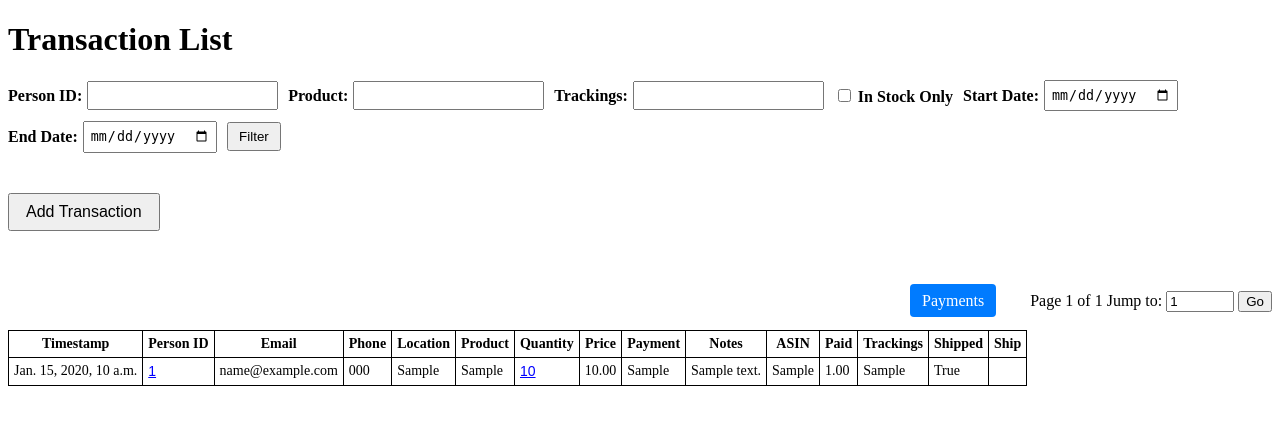
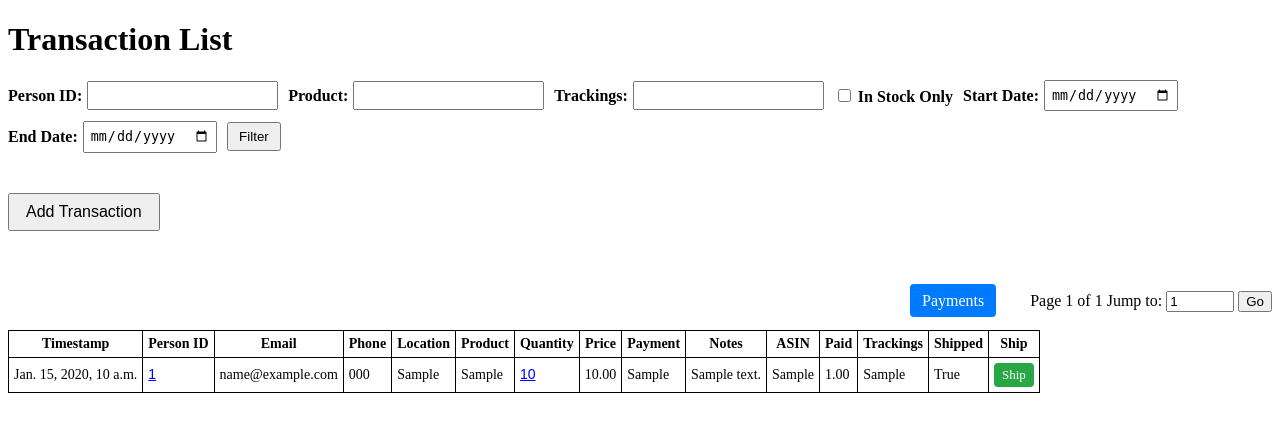
Before and after one commit to albertduu/DjangoTransactions, a Django app: page / in a window 1280 px wide. Shown: the top 432 px of the page. Run offline with Django 5.2, Linux system fonts and the light colour scheme; tables that the repository leaves empty hold one stand-in row (values such as "Sample post").

Commit message:
Added shipments

```diff
--- a/transactions/templates/transactions/list.html
+++ b/transactions/templates/transactions/list.html
@@ -113,6 +113,17 @@
         .tab-bar a:hover {
             background: #0056b3;
         }
+
+        .ship-btn {
+            display: inline-block;
+            padding: 4px 8px;
+            background: #28a745;
+            color: white;
+            text-decoration: none;
+            border-radius: 4px;
+            font-size: 13px;
+        }
+        .ship-btn:hover { background: #218838; }
     </style>
 </head>
 <body>
@@ -155,11 +166,10 @@
         <button type="submit">Filter</button>
     </form>
 
-
     <!-- Add Transaction Button -->
     <button id="openPopup">Add Transaction</button>
 
-        <!-- Top Right Controls -->
+    <!-- Top Right Controls -->
     <div style="text-align: right; margin-bottom: 10px;">
         <!-- Payments Tab -->
         <div class="tab-bar" style="display: inline-block;">
@@ -198,6 +208,7 @@
             <th>Location</th><th>Product</th><th>Quantity</th><th>Price</th><th>Payment</th>
             <th>Notes</th><th>ASIN</th><th>Paid</th><th>Trackings</th><th>Shipped</th><th>Ship</th>
         </tr>
+
         {% for t in transactions %}
         <tr>
             <td>{{ t.ts }}</td>
@@ -228,14 +239,16 @@
             <td>{{ t.paid }}</td>
             <td>{{ t.trackings }}</td>
             <td>{{ t.shipped }}</td>
+
+            <!-- Ship button -->
+            <td>
+                <a href="{% url 'create_shipment' t.id %}" class="ship-btn">Ship</a>
+            </td>
         </tr>
         {% empty %}
         <tr>
-            <td colspan="14">No transactions found.</td>
+            <td colspan="15">No transactions found.</td>
         </tr>
-        <td>
-            <a href="{% url 'create_shipment' t.id %}">Ship</a>
-        </td>
         {% endfor %}
     </table>
 
@@ -271,8 +284,6 @@
             </form>
         </div>
     </div>
-
-
 
     <!-- JavaScript to handle modals -->
     <script>
```
